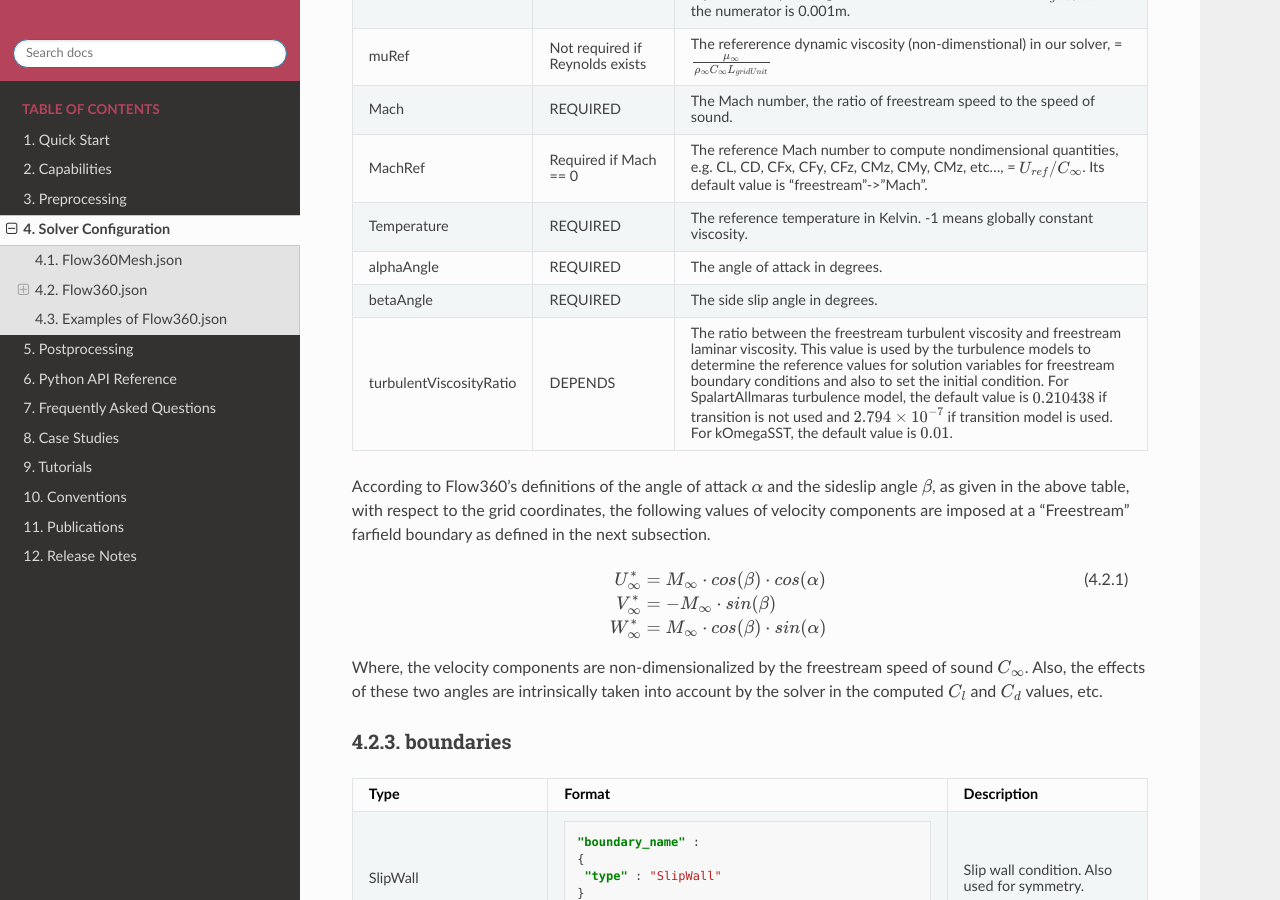
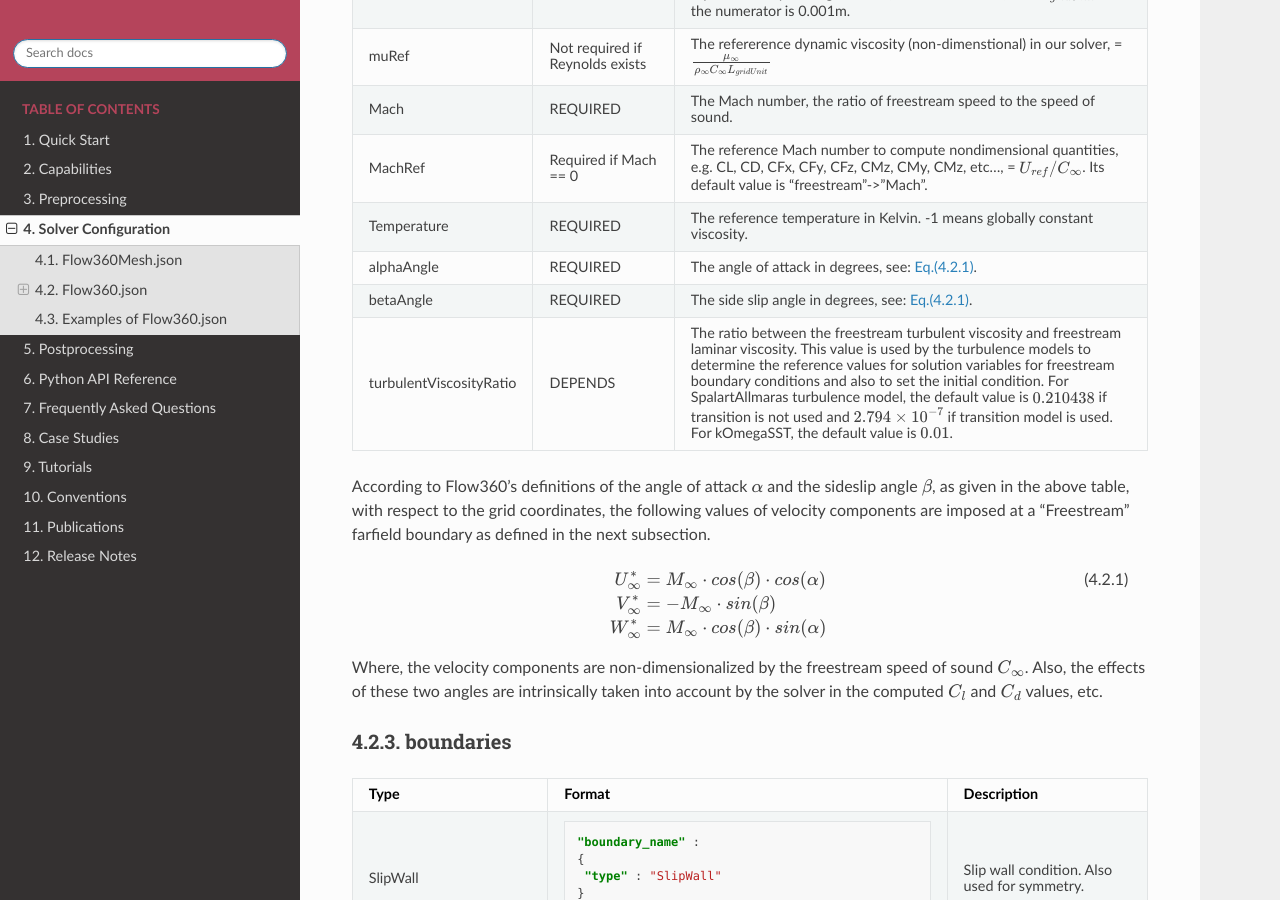
Before and after one commit to flexcompute-readthedocs/Flow360Documentation, a Sphinx documentation site: the page built from docs/source/solverConfiguration/solverConfiguration.rst, in a window 1280 px wide and 900 px high, scrolled down 1326 px. Built offline with Sphinx 7.4.7 and the Read the Docs theme 2.0.0, drawn with Linux system fonts in a browser that asks for light colours.

Commit message:
small edits

```diff
--- a/docs/source/examples/naca0012_caseStudy.rst
+++ b/docs/source/examples/naca0012_caseStudy.rst
@@ -40,7 +40,7 @@
 
 “NoSlipWall” boundary condition is applied to the adiabatic viscous surface of the airfoil, and “SlipWall” is used as the symmetry condition in the spanwise. “Freestream” boundary condition is utilized for the upstream and the downstream farfields, together with the default value of the freestream “turbulentViscosityRatio”, i.e. :math:`\frac{\mu_t}{\mu_{\infty}} = 0.210438` for the S-A model. This is equivalent to the boundary value based on the S-A approximate turbulent kinematic viscosity :math:`\tilde{\nu}`, i.e. :math:`\frac{\tilde{\nu}}{\nu_{\infty}} = 3`, as used in the CFL3D predictions. More descriptions about these freestream turbulence boundary conditions can be found from this NASA webpage on `the Spalart-Allmaras turbulence model <https://turbmodels.larc.nasa.gov/spalart.html>`_.
 
-Steady-state solutions were computed iteratively, utilizing 2nd-order schemes for both the RANS equations and the turbulence model equation. For the former, the CFL number was gradually ramped up to 100. Detailed Flow360 solver and mesh configuration files, `Flow360.json <https://simcloud-public-1.s3.amazonaws.com/validation/naca0012/NACA0012_FMLY2GL4_AOA15_SARC_2ndOrd_CFL100_Flow360.json>`_ and `Flow360Mesh.json <https://simcloud-public-1.s3.amazonaws.com/validation/naca0012/NACA0012_FMLY2_Flow360Mesh.json>`_, are given here as an example for the case with the S-A model and its Rotation/Curvature (R/C) correction at :math:`\alpha = 15^o`. Besides, the definitions of the angle of attack :math:`\alpha` and the sideslip angle :math:`\beta`, with respect to the grid coordinates, are given as :eq:`EQ_FreestreamBC` in :ref:`the solver configuration<Flow360json>` section of this documentation.
+Steady-state solutions were computed iteratively, utilizing 2nd-order schemes for both the RANS equations and the turbulence model equation. For the former, the CFL number was gradually ramped up to 100. Detailed Flow360 solver and mesh configuration files, `Flow360.json <https://simcloud-public-1.s3.amazonaws.com/validation/naca0012/NACA0012_FMLY2GL4_AOA15_SARC_2ndOrd_CFL100_Flow360.json>`_ and `Flow360Mesh.json <https://simcloud-public-1.s3.amazonaws.com/validation/naca0012/NACA0012_FMLY2_Flow360Mesh.json>`_, are given here as an example for the case with the S-A model and its Rotation/Curvature (R/C) correction at :math:`\alpha = 15^o`. The definitions of the angle of attack :math:`\alpha` and the sideslip angle :math:`\beta`, with respect to the grid coordinates, are given as :eq:`EQ_FreestreamBC` in :ref:`the freestream configuration<solverConfiguration-freestream>` section of this documentation.
 
 Numerical Results
 -----------------
--- a/docs/source/solverConfiguration/freestreamTable.csv
+++ b/docs/source/solverConfiguration/freestreamTable.csv
@@ -4,6 +4,6 @@
 Mach@ REQUIRED@ The Mach number, the ratio of freestream speed to the speed of sound.
 MachRef@ Required if Mach == 0@ The reference Mach number to compute nondimensional quantities, e.g. CL, CD, CFx, CFy, CFz, CMz, CMy, CMz, etc..., = :math:`U_{ref}/C_\infty`. Its default value is "freestream"->"Mach".
 Temperature@ REQUIRED@ The reference temperature in Kelvin. -1 means globally constant viscosity.
-alphaAngle@ REQUIRED@ The angle of attack in degrees.
-betaAngle@ REQUIRED@ The side slip angle in degrees.
+alphaAngle@ REQUIRED@ The angle of attack in degrees, see: :eq:`EQ_FreestreamBC`.
+betaAngle@ REQUIRED@ The side slip angle in degrees, see: :eq:`EQ_FreestreamBC`.
 turbulentViscosityRatio@ DEPENDS@ The ratio between the freestream turbulent viscosity and freestream laminar viscosity. This value is used by the turbulence models to determine the reference values for solution variables for freestream boundary conditions and also to set the initial condition. For SpalartAllmaras turbulence model, the default value is :math:`0.210438` if transition is not used and :math:`2.794\times10^{-7}` if transition model is used. For kOmegaSST, the default value is :math:`0.01`.
--- a/docs/source/solverConfiguration/solverConfiguration.rst
+++ b/docs/source/solverConfiguration/solverConfiguration.rst
@@ -66,6 +66,8 @@
    +--------------+-----------------+---------------------------------------------------------+
    | momentLength | [1.0, 1.0, 1.0] | The x, y, z moment reference lengths                    |
    +--------------+-----------------+---------------------------------------------------------+
+
+.. _solverConfiguration-freestream:
 
 freestream
 ----------
```
